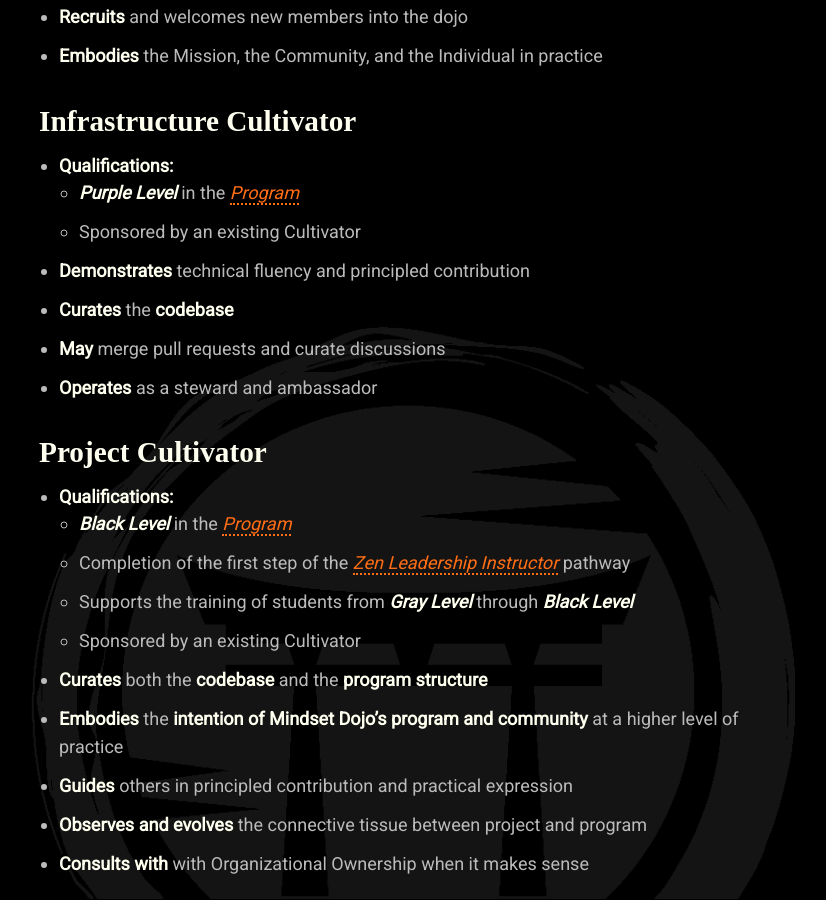
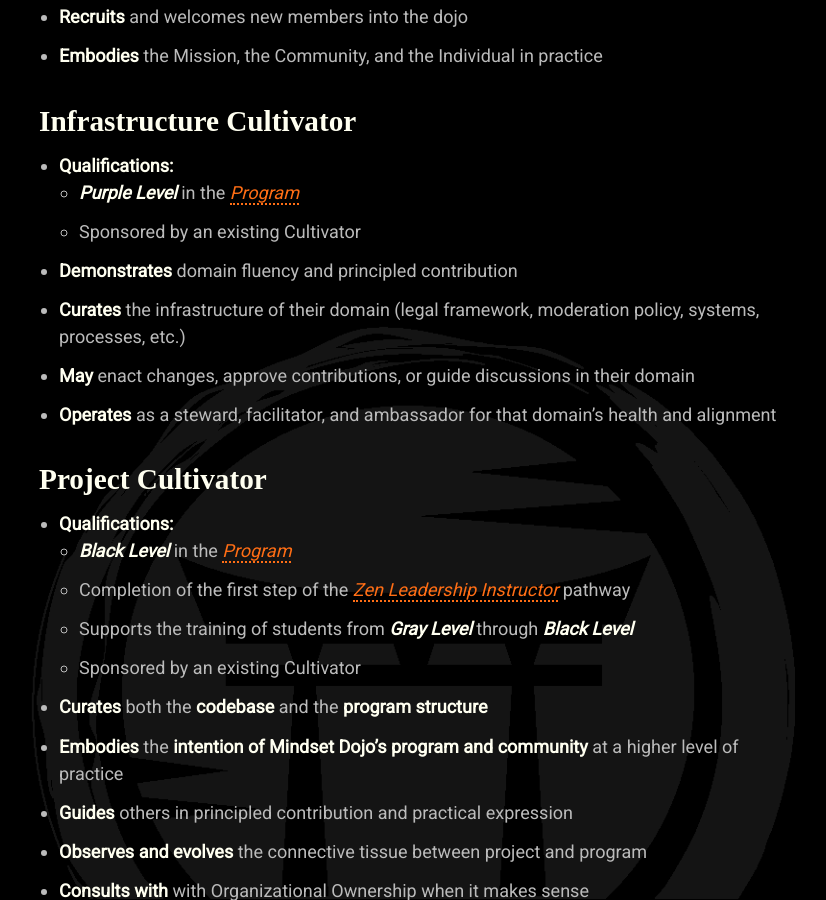
Before and after one commit to mindset-dojo/mindset-dojo.github.io, a Jekyll site: the page built from project.md, in a window 1280 px wide and 900 px high, scrolled down 2611 px. Shown: the whole window, without its empty margins (229-1055 px from the left). Built offline with Jekyll 4.4.1, drawn with Linux system fonts in a browser that asks for light colours; some web fonts are replaced.

Commit message:
refactor(project): expand infrastracture cultivator beyond information technology and software engineering.

```diff
--- a/project.md
+++ b/project.md
@@ -82,10 +82,11 @@
 * **Qualifications:**
   * ***Purple Level*** in the [Program]({{'/program' | relative_url}})
   * Sponsored by an existing Cultivator
-* **Demonstrates** technical fluency and principled contribution
-* **Curates** the **codebase**
-* **May** merge pull requests and curate discussions
-* **Operates** as a steward and ambassador
+* **Demonstrates** domain fluency and principled contribution
+* **Curates** the infrastructure of their domain (legal framework, moderation policy, systems, processes, etc.)
+* **May** enact changes, approve contributions, or guide discussions in their domain
+* **Operates** as a steward, facilitator, and ambassador for that domain’s health and alignment
+
 
 ### Project Cultivator
 
```
